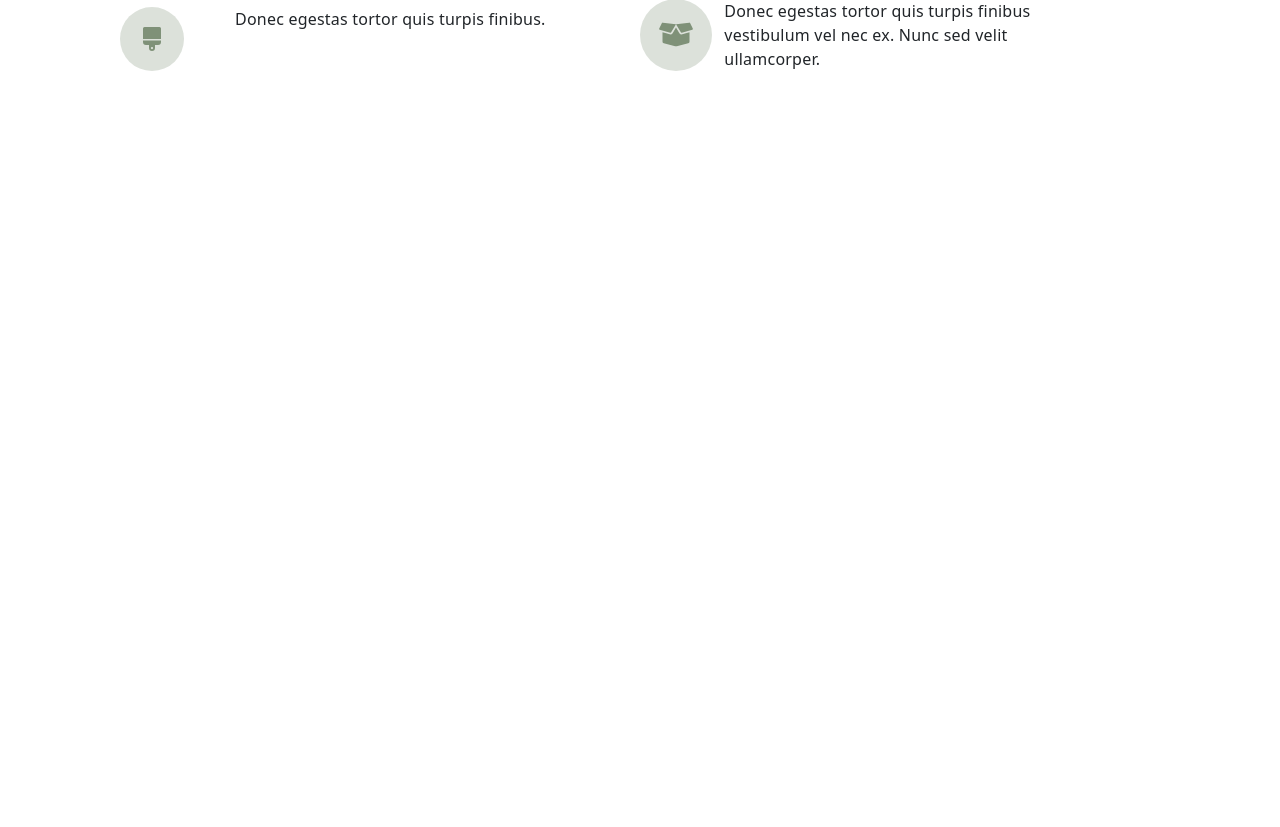
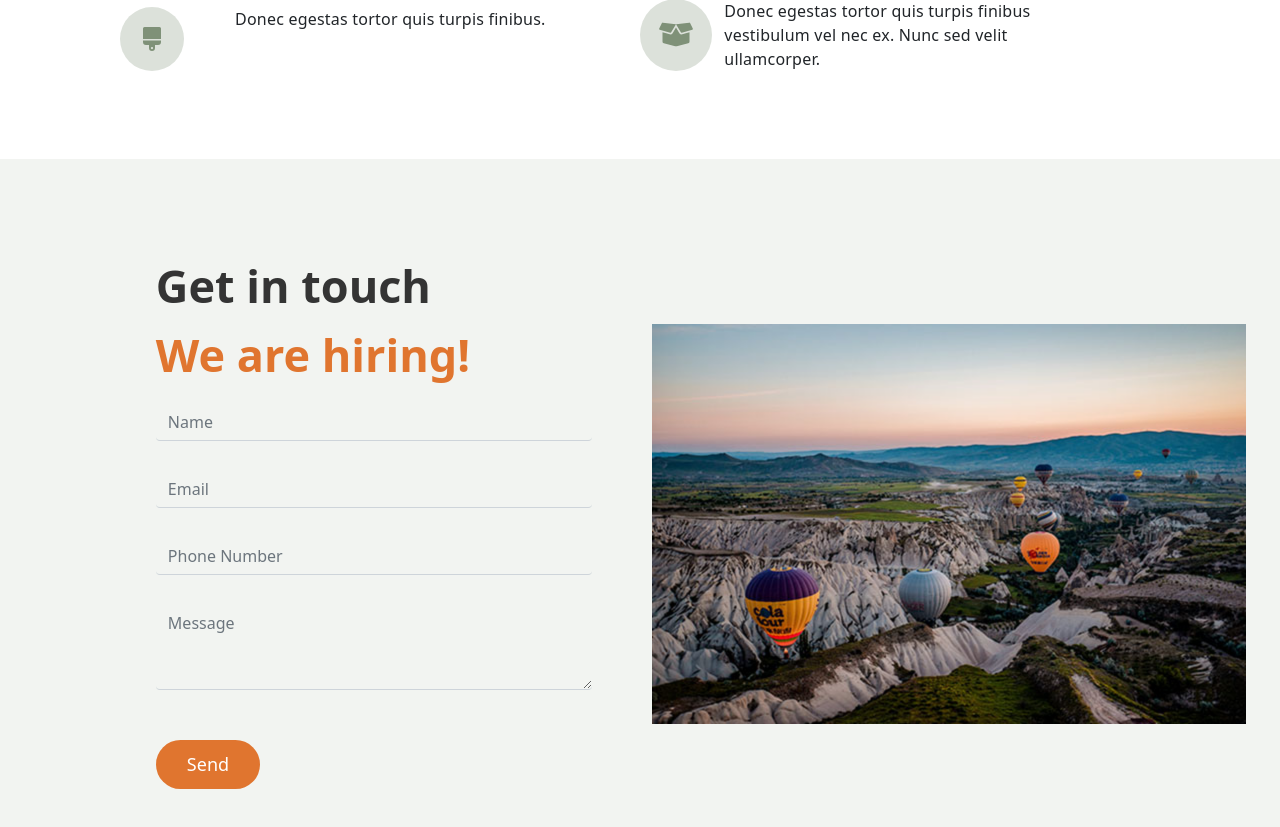
Before and after one commit to jcarrizo/landing-25watts, a React (Create React App) app: page / in a window 1280 px wide. Shown: the part 3591-4418 px from the top of the page. Before the commit the page ends 3750 px from the top, so only its background shows below. Built offline with nearby package versions, Linux system fonts and the light colour scheme.

Commit message:
Creacion y arreglos en contacto y creacion de Footer

```diff
--- a/src/App.js
+++ b/src/App.js
@@ -7,6 +7,7 @@ import AboutUs from './Components/aboutUs/aboutUs';
 import Services from './Components/Services/services';
 import Products from './Components/Products/products';
 import Details from './Components/Details/details';
+import Contact from './Components/Contact/contact';
 function App() {
 
   return (
@@ -86,6 +87,7 @@ function App() {
       <Services></Services>
       <Products></Products>
       <Details></Details>
+      <Contact></Contact>
     </>
   );
 }
--- /dev/null
+++ b/src/Components/Contact/contact.css
@@ -0,0 +1,36 @@
+.sectionContact{
+  padding: 100px 0px;
+  background-color: var(	--background-1)0% 0% no-repeat padding-box;;
+  background: #F2F4F1 0% 0% no-repeat padding-box;
+  display: flex;
+  justify-content: center;
+}
+
+.form-control{
+  margin-bottom: 30px;
+  border-left: 0px solid transparent;
+  border-right: 0px solid transparent;
+  border-top: 0px solid transparent;
+  background-color: transparent;
+}
+.form-control:focus{
+  border-bottom: 2px solid #ff5b1d;
+  background-color: transparent;
+  color: #ff5b1d;
+}
+
+.columna1{
+  width: 50%;
+}
+
+.columna2{
+  width: 50%;
+}
+
+
+#floatingTextarea2{
+  height: 150px
+}
+.imageContact{
+width: 594px;;
+}
--- /dev/null
+++ b/src/Components/Contact/contact.js
@@ -0,0 +1,38 @@
+import React from 'react'
+import '../Contact/contact.css'
+import Image from '../../Images/image@2x.png'
+
+
+function Contact() {
+  return (<>
+    <section className="sectionContact">
+      <div className="row">
+        <div className="col-md-6 pe-5 columna1">
+          <h2 className="titleAbout">Get in touch</h2>
+          <p className="subtitleAbout">We are hiring!</p>
+          <div class="mb-3">
+            <input type="email" class="form-control" id="FormControlInputName" placeholder="Name"></input>
+          </div>
+          <div class="mb-3">
+            <input type="email" class="form-control" id="FormControlInputEmail" placeholder="Email"></input>
+          </div>
+          <div class="mb-3">
+            <input type="email" class="form-control" id="FormControlInputNumber" placeholder="Phone Number"></input>
+          </div>
+          <div class="mb-3">
+            <textarea class="form-control" id="FormControlTextarea" placeholder="Message" rows="3"></textarea>
+          </div>
+          <button type="button" className="btn btn-body btn-lg">Send</button>
+        </div>
+        <div className="col-md-6 d-flex align-items-center columna2">
+          <div>
+            <img className="imageContact" src={Image}></img>
+          </div>
+        </div>
+
+      </div>
+
+    </section>
+  </>)
+}
+export default Contact;
```
Also changed, not shown: src/Components/Footer/footer.css (added), src/Components/Footer/footer.js (added).
